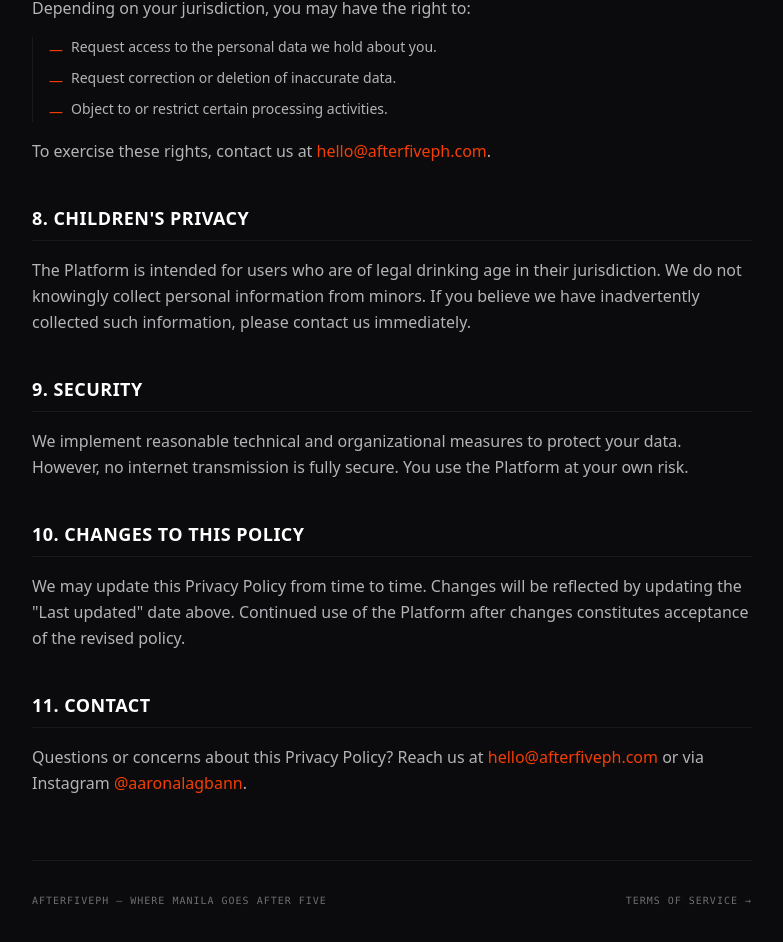
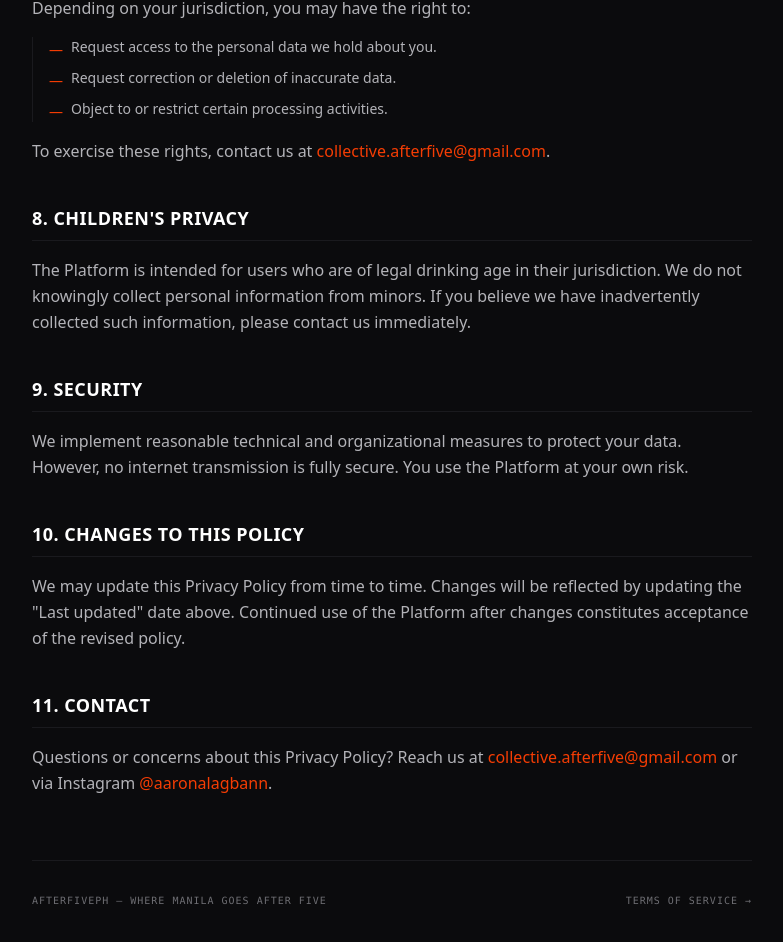
Before and after one commit to aaronalagban/afterfiveph, a Next.js app: page /privacy in a window 1280 px wide. Shown: the part 1938-2880 px from the top of the page, without its empty margins (248-1031 px from the left). Built offline with nearby package versions, Linux system fonts and the light colour scheme.

Commit message:
tos and legal

```diff
--- a/src/app/privacy/page.tsx
+++ b/src/app/privacy/page.tsx
@@ -7,7 +7,7 @@ export const metadata: Metadata = {
 };
 
 const LAST_UPDATED = "May 7, 2026";
-const CONTACT_EMAIL = "hello@afterfiveph.com";
+const CONTACT_EMAIL = "collective.afterfive@gmail.com";
 
 export default function PrivacyPage() {
   return (
--- a/src/app/terms/page.tsx
+++ b/src/app/terms/page.tsx
@@ -7,7 +7,7 @@ export const metadata: Metadata = {
 };
 
 const LAST_UPDATED = "May 7, 2026";
-const CONTACT_EMAIL = "hello@afterfiveph.com";
+const CONTACT_EMAIL = "ollective.afterfive@gmail.com";
 
 export default function TermsPage() {
   return (
```
